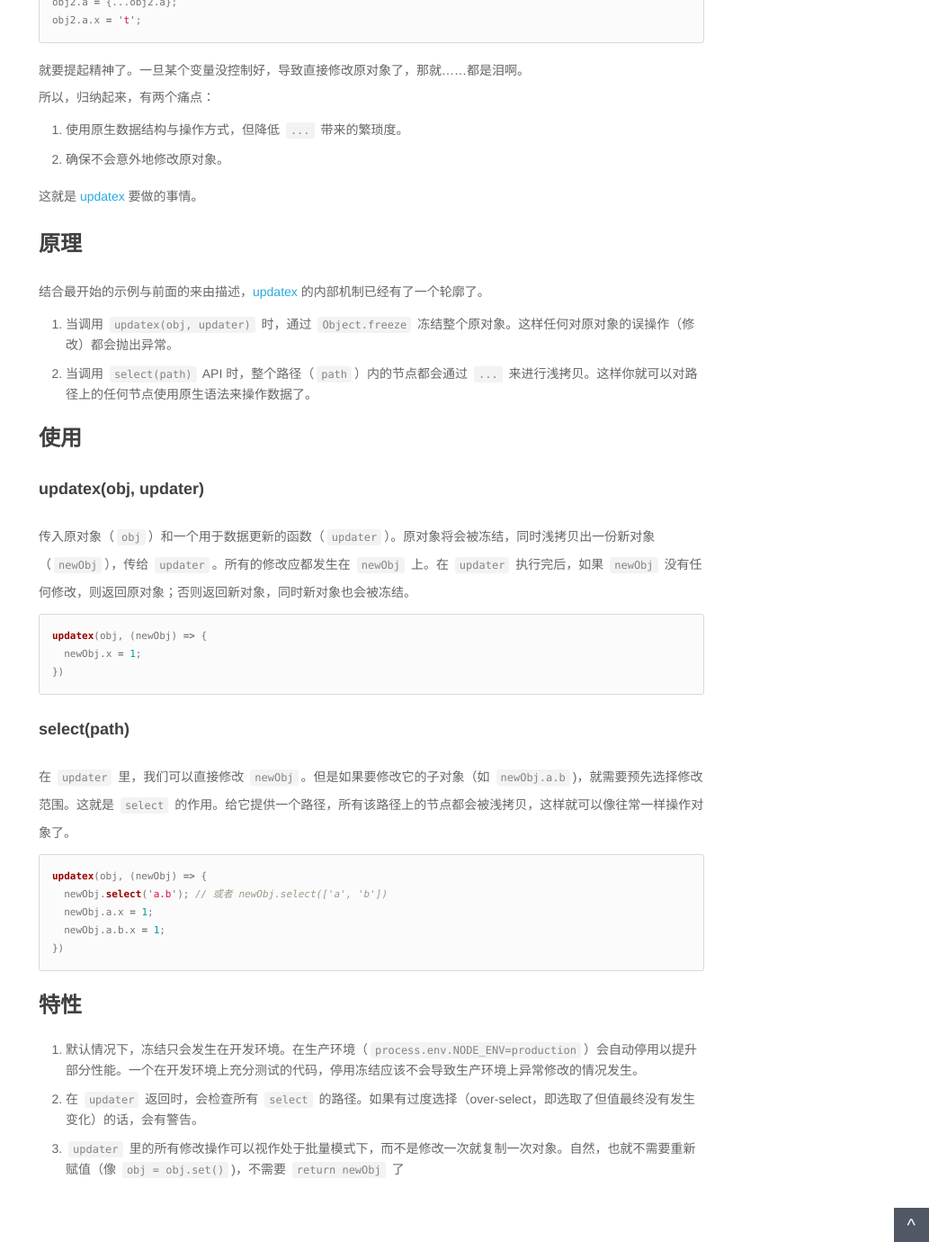
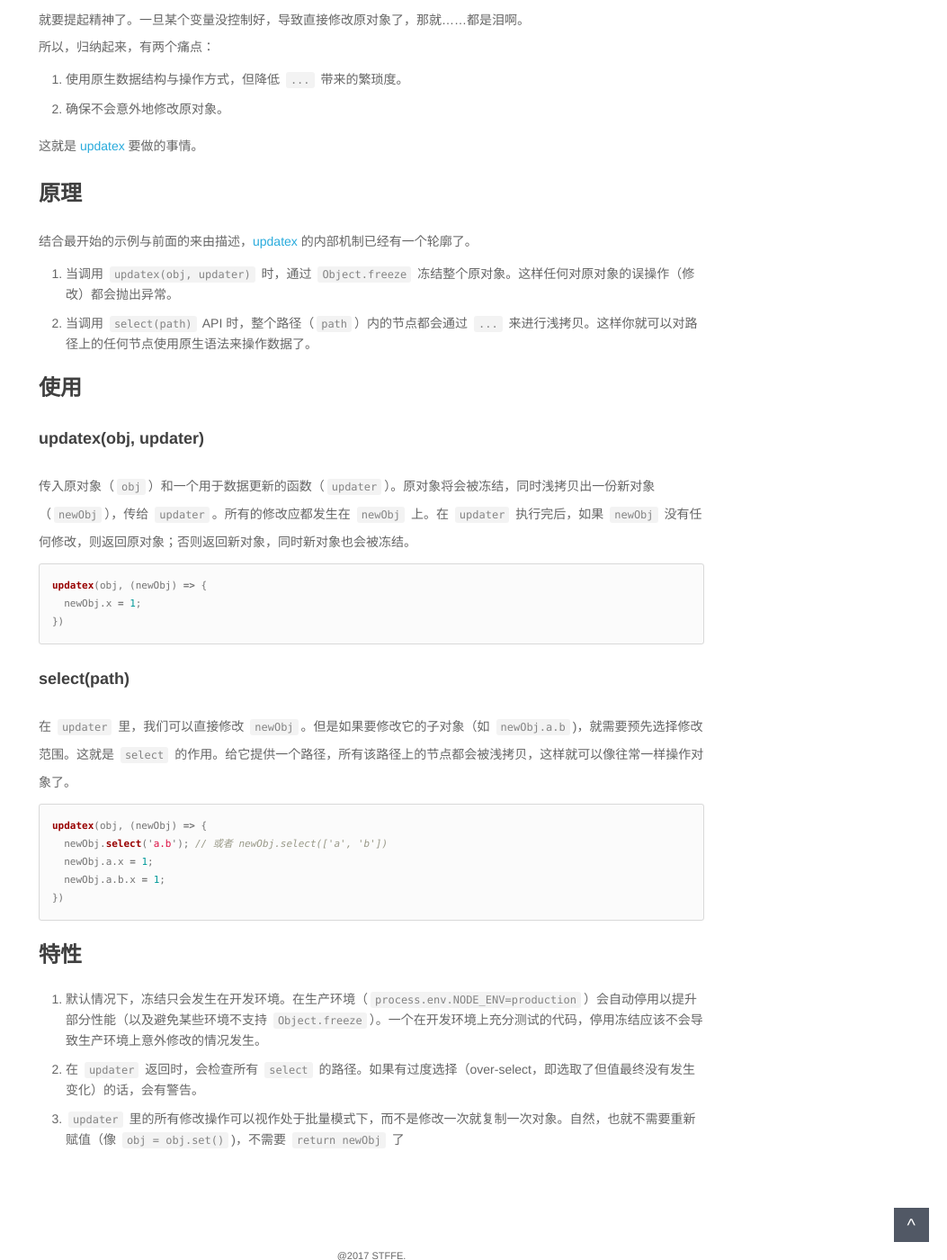
Before and after one commit to STFFE/stffe.github.com, a Jekyll site: the page built from _posts/2017-04-06-updatex-更原生的Immutable操作方式.md, in a window 1280 px wide and 1400 px high, scrolled down 1352 px. Shown: the whole window at 90% size, without its empty margins (227-1280 px from the left). Built offline with Jekyll 4.4.1, drawn with Linux system fonts in a browser that asks for light colours; comment, search, counter and statistics services are not loaded; some of the changed text lies outside the part shown.

Commit message:
修改：updatex 文章部分内容

````diff
--- a/_posts/2017-04-06-updatex-更原生的Immutable操作方式.md
+++ b/_posts/2017-04-06-updatex-更原生的Immutable操作方式.md
@@ -52,7 +51,7 @@
 这就是 [updatex](https://github.com/tianjianchn/updatex) 要做的事情。
 
 ## 原理
-结合最开始的示例与前面的来由描述，[updatex](https://github.com/tianjianchn/updatex) 的内部机制已经有了一个轮廓了。
+结合最开始的示例与前面的来由描述，[updatex](https://github.com/tianjianchn/updatex) 的内部机制已经有一个轮廓了。
 1. 当调用 `updatex(obj, updater)` 时，通过 `Object.freeze` 冻结整个原对象。这样任何对原对象的误操作（修改）都会抛出异常。
 2. 当调用 `select(path)` API 时，整个路径（`path`）内的节点都会通过 `...` 来进行浅拷贝。这样你就可以对路径上的任何节点使用原生语法来操作数据了。
 
@@ -77,6 +76,6 @@
 ```
 
 ## 特性
-1. 默认情况下，冻结只会发生在开发环境。在生产环境（`process.env.NODE_ENV=production`）会自动停用以提升部分性能。一个在开发环境上充分测试的代码，停用冻结应该不会导致生产环境上异常修改的情况发生。
+1. 默认情况下，冻结只会发生在开发环境。在生产环境（`process.env.NODE_ENV=production`）会自动停用以提升部分性能（以及避免某些环境不支持 `Object.freeze`）。一个在开发环境上充分测试的代码，停用冻结应该不会导致生产环境上意外修改的情况发生。
 2. 在 `updater` 返回时，会检查所有 `select` 的路径。如果有过度选择（over-select，即选取了但值最终没有发生变化）的话，会有警告。
 3. `updater` 里的所有修改操作可以视作处于批量模式下，而不是修改一次就复制一次对象。自然，也就不需要重新赋值（像 `obj = obj.set()`)，不需要 `return newObj` 了
````
Also changed, not shown: other parts of _posts/2017-04-06-updatex-更原生的Immutable操作方式.md (+0 -1 lines).
